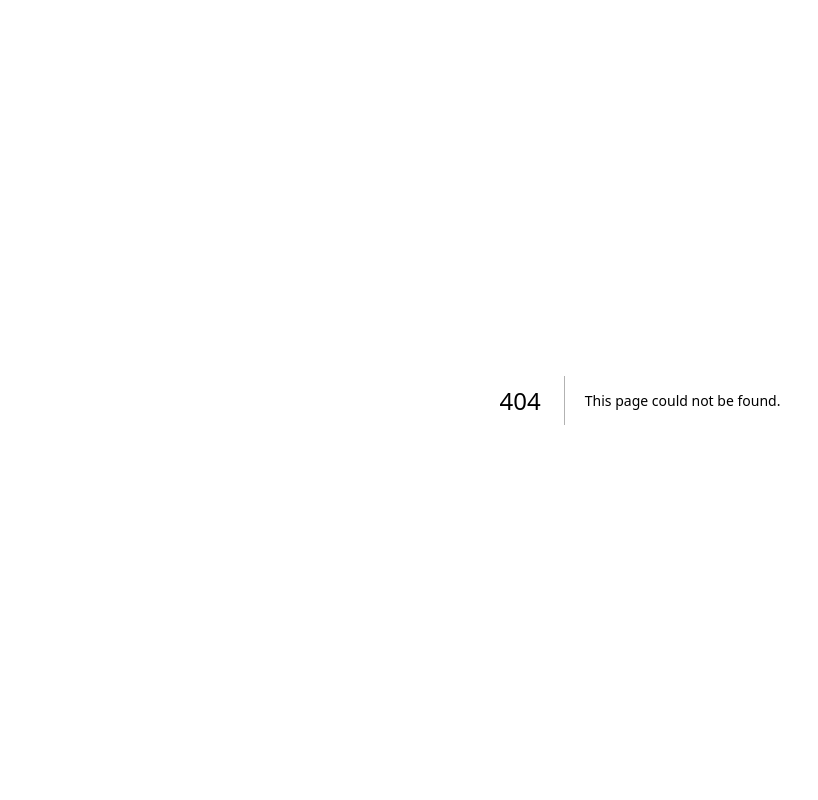
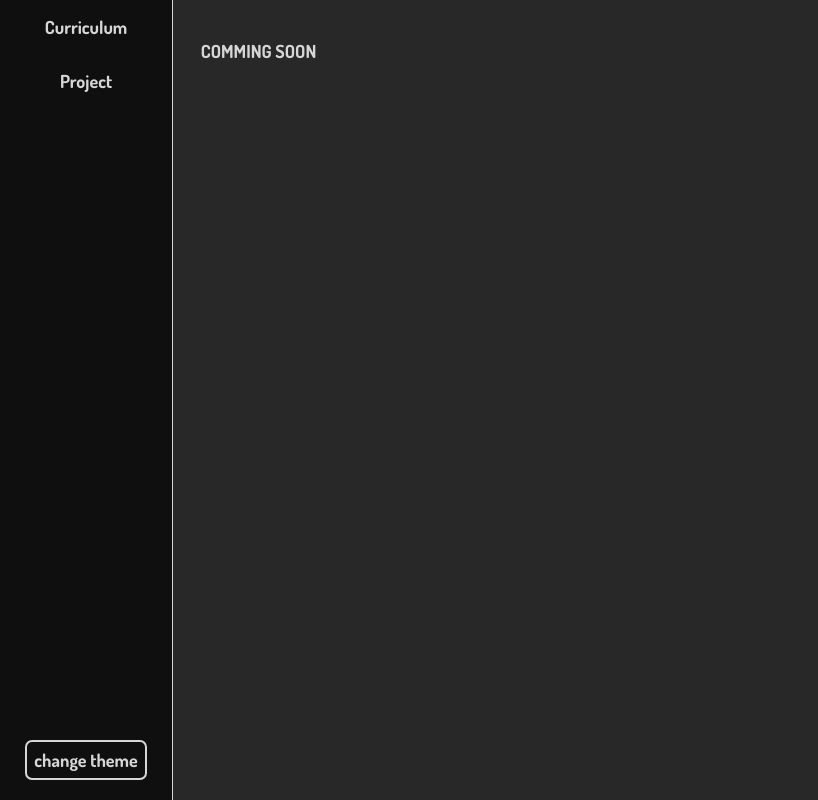
Before and after one commit to I3run01/Project-MyResume-frontend, a Next.js app: page /dashboard/project in a window 1280 px wide. Before the commit this address had no page. Shown: the whole page, without its empty margins (0-818 px from the left). Built offline with nearby package versions, Linux system fonts and the light colour scheme.

Commit message:
project router created

```diff
--- a/src/components/leftMenu/leftMenu.tsx
+++ b/src/components/leftMenu/leftMenu.tsx
@@ -4,19 +4,20 @@ import { RootState } from '@/redux/store'
 import { changeTheme } from '@/redux/slice/themeSlice'
 import { useDispatch } from 'react-redux'
 import { useState } from 'react'
+import { useRouter } from 'next/router'
 
 export const LeftMenu = () => {
     const isDark = useSelector((state: RootState) => state.theme.isDark)
+    const router = useRouter()
     const dispatch = useDispatch()
-    const [menuIsOpened, setMenuIsOpened] = useState<boolean>(true)
 
     return (
         <LeftMenuDiv
         isDark = {isDark}
         >
             <div className='options'>
-                <div>Curriculum</div>
-                <div>Project</div>
+                <div onClick={() => router.push('./curriculum')}>Curriculum</div>
+                <div onClick={() => router.push('./project')}>Project</div>
             </div>
             <div className='settings' onClick={() => dispatch(changeTheme())}>
                 <p>change theme</p>
--- /dev/null
+++ b/src/pages/dashboard/project.tsx
@@ -0,0 +1,17 @@
+import { DashboardLayout } from '@/layouts/dashboardLayout/dashboardLayout'
+
+const Project = () => {
+
+    return (
+        <DashboardLayout
+            main={
+                <>
+                    <h1>COMMING SOON</h1>
+                </>
+            }
+        />
+    )
+
+}
+
+export default Project
```
